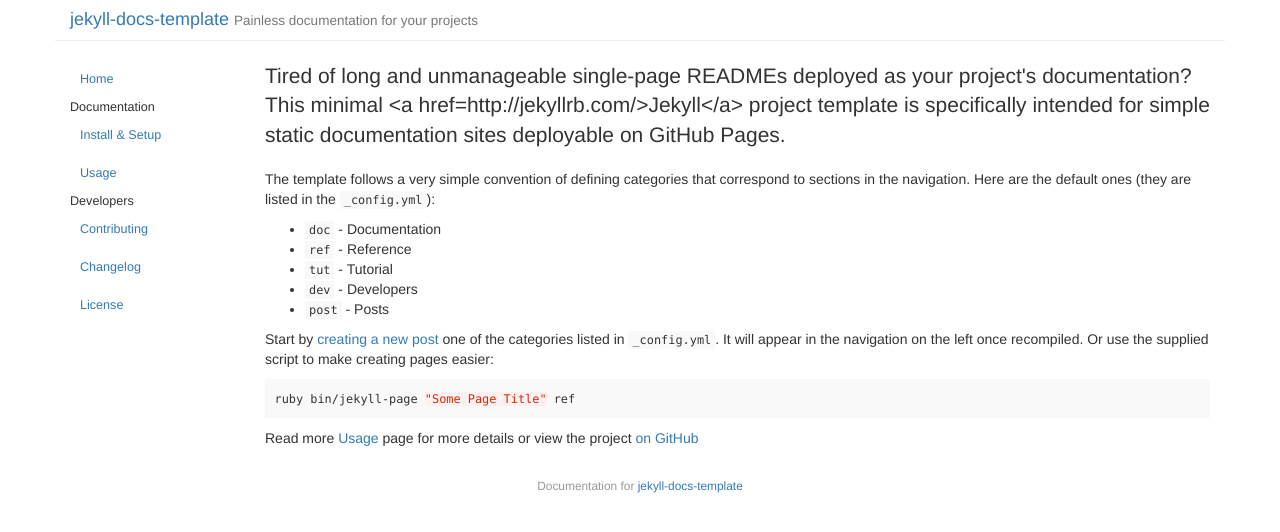
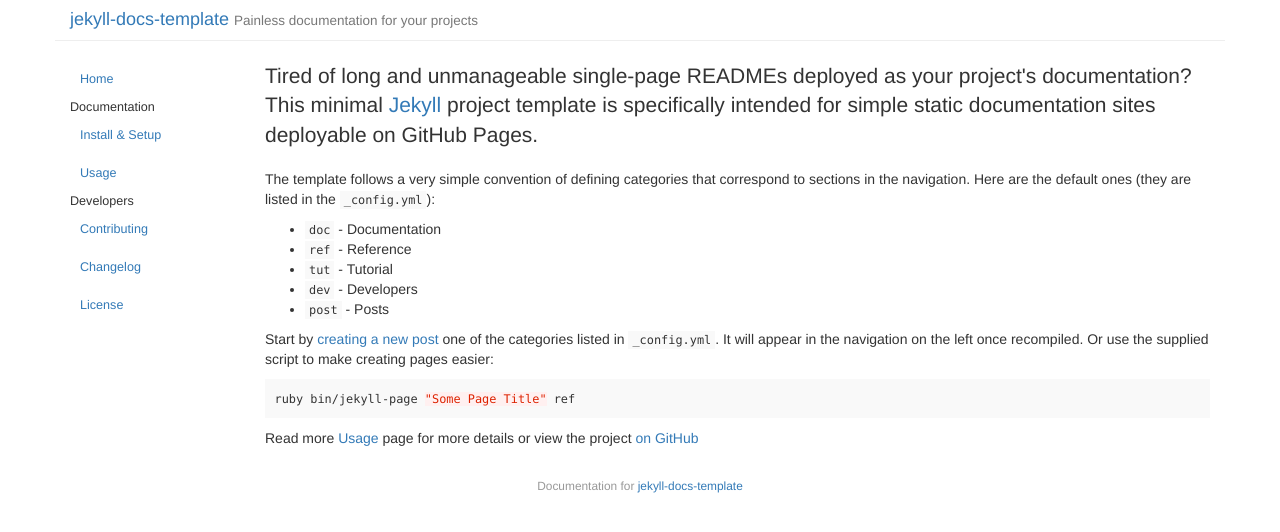
Before and after one commit to bruth/jekyll-docs-template, a Jekyll site: the page built from index.md, in a window 1280 px wide. Shown: the top 532 px of the page. Built offline with Jekyll 4.4.1, drawn with Linux system fonts in a browser that asks for light colours.

Commit message:
Add quotes to raw HTML to parse correctly
It appears the Kramdown markdown library validates the HTML prior to
evaluating it.

Signed-off-by: Byron Ruth <b@devel.io>

```diff
--- a/index.md
+++ b/index.md
@@ -3,7 +3,7 @@ layout: default
 title: "Jekyll Docs Template"
 ---
 
-<p class=lead>Tired of long and unmanageable single-page READMEs deployed as your project's documentation? This minimal <a href=http://jekyllrb.com/>Jekyll</a> project template is specifically intended for simple static documentation sites deployable on GitHub Pages.</p>
+<p class="lead">Tired of long and unmanageable single-page READMEs deployed as your project's documentation? This minimal <a href="http://jekyllrb.com/">Jekyll</a> project template is specifically intended for simple static documentation sites deployable on GitHub Pages.</p>
 
 The template follows a very simple convention of defining categories that correspond to sections in the navigation. Here are the default ones (they are listed in the `_config.yml`):
 
```
